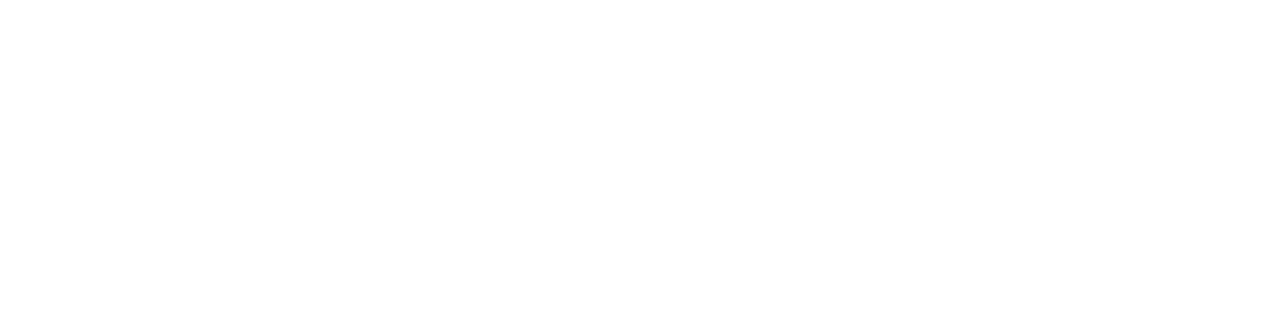
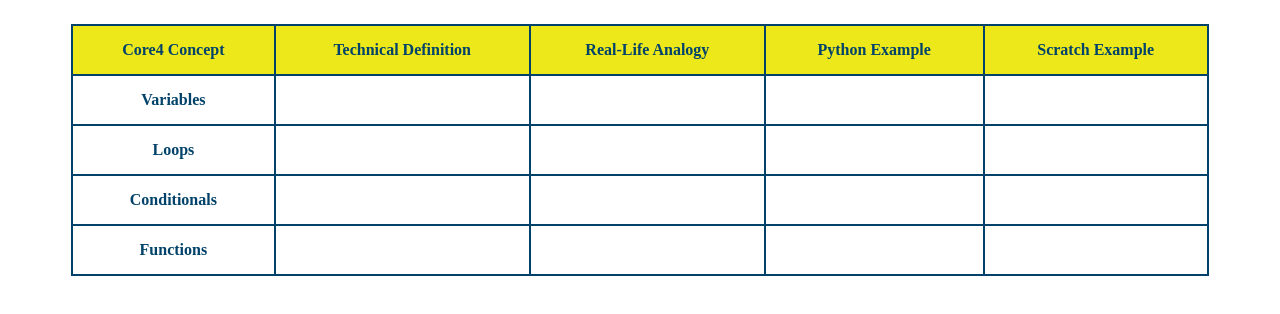
Before and after one commit to LiliaCatalinaLemus/LiliaCatalinaLemus.github.io, a plain HTML site: page index.html in a window 1280 px wide. Drawn offline with Linux system fonts and the light colour scheme.

Commit message:
Update index.html

```diff
--- a/index.html
+++ b/index.html
@@ -28,5 +28,82 @@
   <p> Normally i have a lot of difficulty learning on my own so I am very proud that i was able to go throught the HTML tutorial and teach myself the skills necessary to make my own website. </p>
 
 </body>
+       body{
+        color: inherit;
+        font-family: 'Open Sans', sans-serif;
+      }
+
+      table, th, td{
+        border: 2px solid #01426a;
+        border-collapse: collapse;
+        padding: 15px;
+        text-align: center;
+        vertical-align: middle;
+        color: #01426a
+      }
+
+      th  {
+        background-color: #ece81a
+      }
+      tr:hover {background-color: #ece81a}
+
+    </style>
+  </head>
+
+  <body>
+
+    <!-- Table starts here-->
+    <div style ="overflow-x:auto;">
+      <table style="width:90%; margin:1em auto">
+
+        <!-- Define the first row of the table -->
+        <tr>
+          <th>Core4 Concept</th>
+          <th>Technical Definition</th>
+          <th>Real-Life Analogy</th>
+          <th>Python Example</th>
+          <th>Scratch Example</th>
+        </tr>
+
+        <!-- Fill in the row for Variables -->
+        <tr>
+        <td><b>Variables</b></td>
+          <td>  </td>
+          <td>  </td>
+          <td>  </td>
+          <td>  </td>
+        </tr>
+
+        <!-- Fill in the row for Loops -->
+        <tr>
+          <td><b>Loops</b></td>
+          <td>  </td>
+          <td>  </td>
+          <td>  </td>
+          <td>  </td>
+        </tr>
+
+        <!-- Fill in the row for Conditionals -->
+        <tr>
+          <td><b>Conditionals</b></td>
+          <td>  </td>
+          <td>  </td>
+          <td>  </td>
+          <td>  </td>
+        </tr>
+
+        <!-- Fill in the row for Functions -->
+        <tr>
+          <td><b>Functions</b></td>
+          <td>  </td>
+          <td>  </td>
+          <td>  </td>
+          <td>  </td>
+        </tr>
+
+      </table>
+    </div>
+
+  </body>
 
 </html>
```
